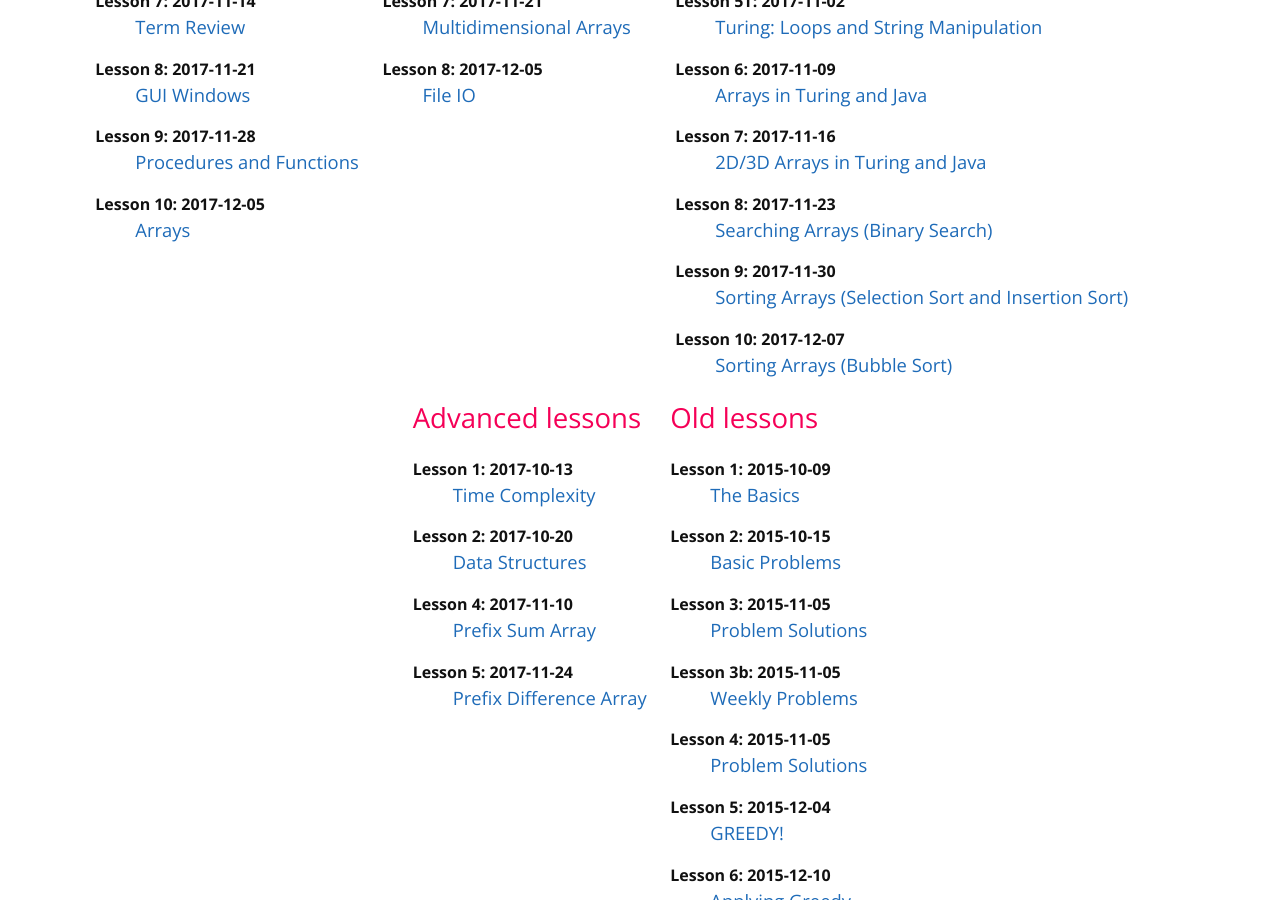
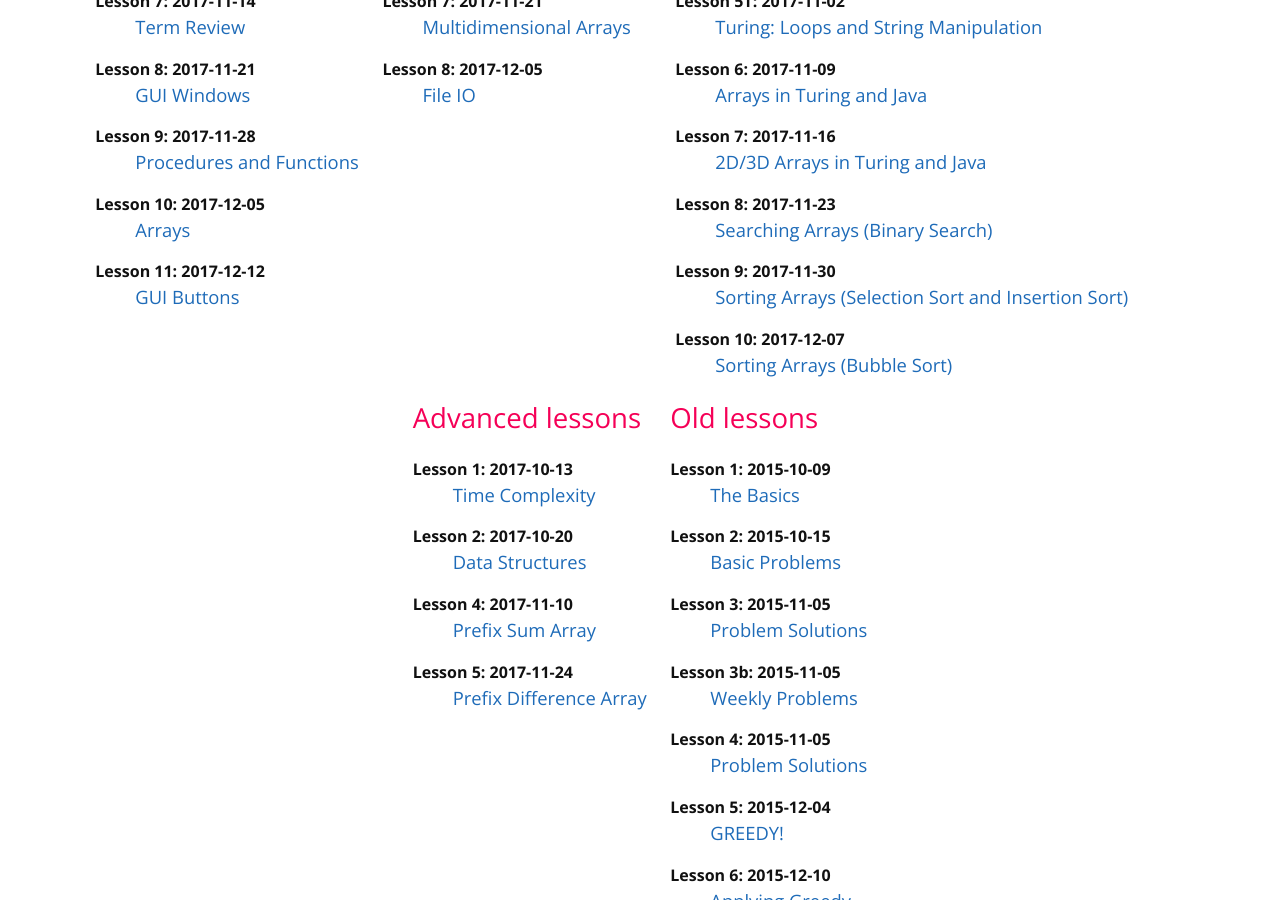
Before and after one commit to mcpt/mcpt.github.io, a Jekyll site: the page built from cpt.md, in a window 1280 px wide and 900 px high, scrolled down 1032 px. Built offline with Jekyll 4.4.1, drawn with Linux system fonts in a browser that asks for light colours.

Commit message:
Update junior-lessons.yml

```diff
--- a/_data/junior-lessons.yml
+++ b/_data/junior-lessons.yml
@@ -53,3 +53,8 @@
   date: 2017-12-05
   id: 10
   url: https://docs.google.com/presentation/d/1qIoCaCUhMYoMlR7ca9QbmL32FVg9XZPHwUkCQmRujTg
+
+- title: GUI Buttons
+  date: 2017-12-12
+  id: 11
+  url: https://docs.google.com/presentation/d/1bXQT5iB86EUmBJY5IZemq_M13MqZhsHS9NMlx2S4PoQ
```
